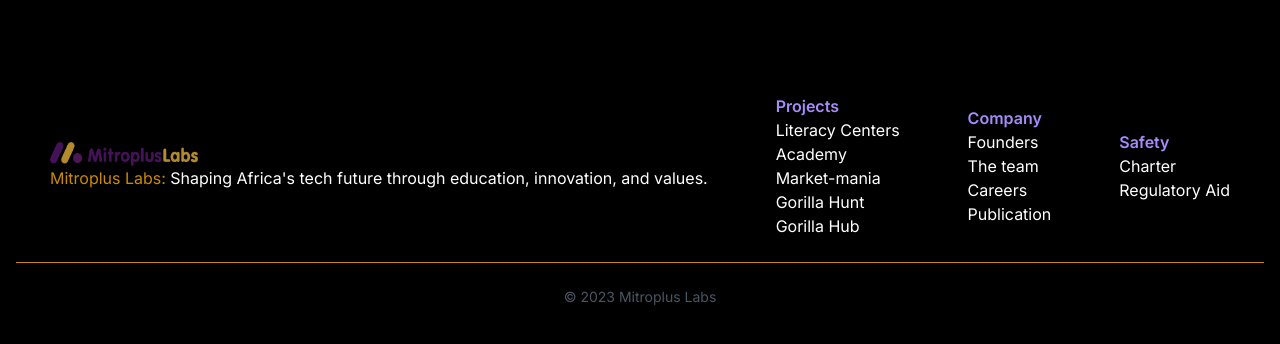
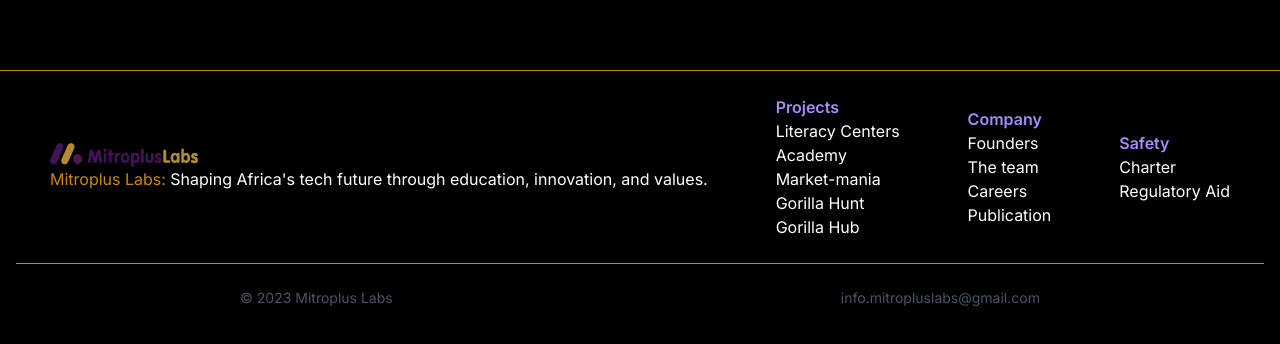
Before and after one commit to philip-bbaale/mitropluslabs, a Next.js app: page / in a window 1280 px wide. Shown: the part 146-490 px from the top of the page. Built offline with nearby package versions, Linux system fonts and the light colour scheme.

Commit message:
add top boarder add email

```diff
--- a/app/components/footer.js
+++ b/app/components/footer.js
@@ -89,7 +89,7 @@
   const year = new Date().getFullYear();
 
   return (
-    <footer className="bg-black text-white py-6 px-4 lex flex-col flex-grow">
+    <footer className="bg-black text-white border-t border-yellow-600 py-6 px-4 lex flex-col flex-grow">
       <div className="container mx-auto flex flex-wrap justify-around items-center">
         <div className="w-full md:w-auto mb-4 md:mb-0 text-center md:text-left">
           <Link href="/">
@@ -115,8 +115,9 @@
           </div>
         ))}
       </div>
-      <div className="border-t border-yellow-600 mt-6 pt-6 text-center text-sm text-gray-600">
-        © {year} Mitroplus Labs
+      <div className="flex flex-wrap justify-around items-center border-t border-yellow-600 mt-6 pt-6 text-center text-sm text-gray-600">
+        <p>© {year} Mitroplus Labs</p>
+        <p><a href="mailto:info.mitropluslabs@gmail.com" className="hover:text-yellow-600">info.mitropluslabs@gmail.com</a></p>
       </div>
     </footer>
   );
```
